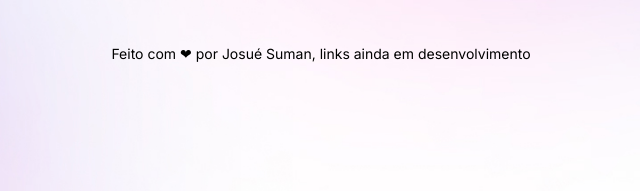
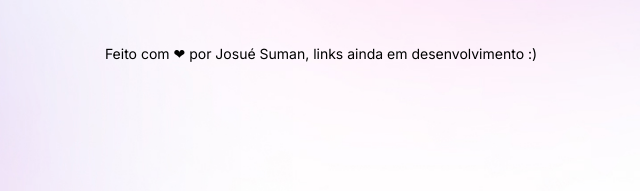
Before and after one commit to JosueMelo58/Site_Resumo_Links_Profie, a plain HTML site: page index.html in a window 1280 px wide. Shown: the part 633-824 px from the top of the page, 319-959 px from the left. Drawn offline with nearby package versions, Linux system fonts and the light colour scheme.

Commit message:
change on footer info

```diff
--- a/index.html
+++ b/index.html
@@ -54,7 +54,7 @@
       </div>
 
       <footer>
-        Feito com ❤ por Josué Suman, links ainda em desenvolvimento
+        Feito com ❤ por Josué Suman, links ainda em desenvolvimento :)
       </footer>
     </div>
 
```
